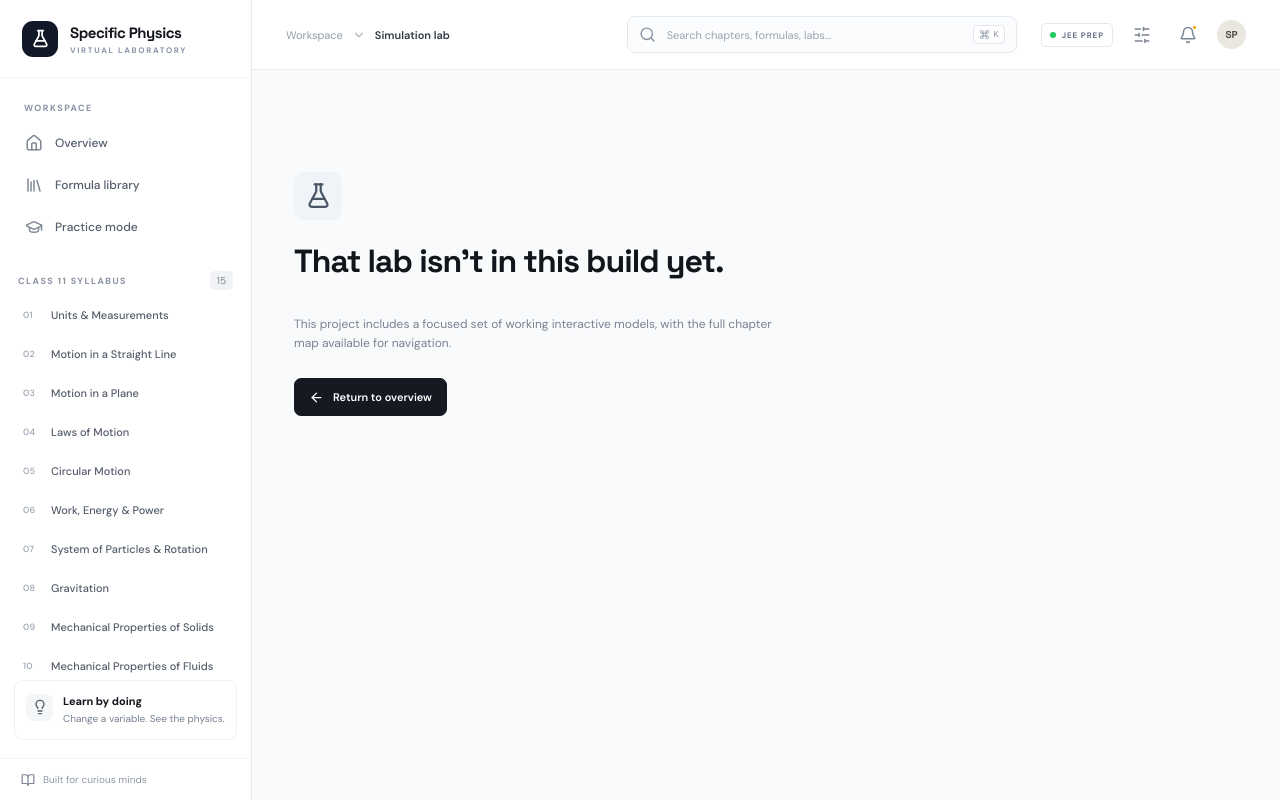
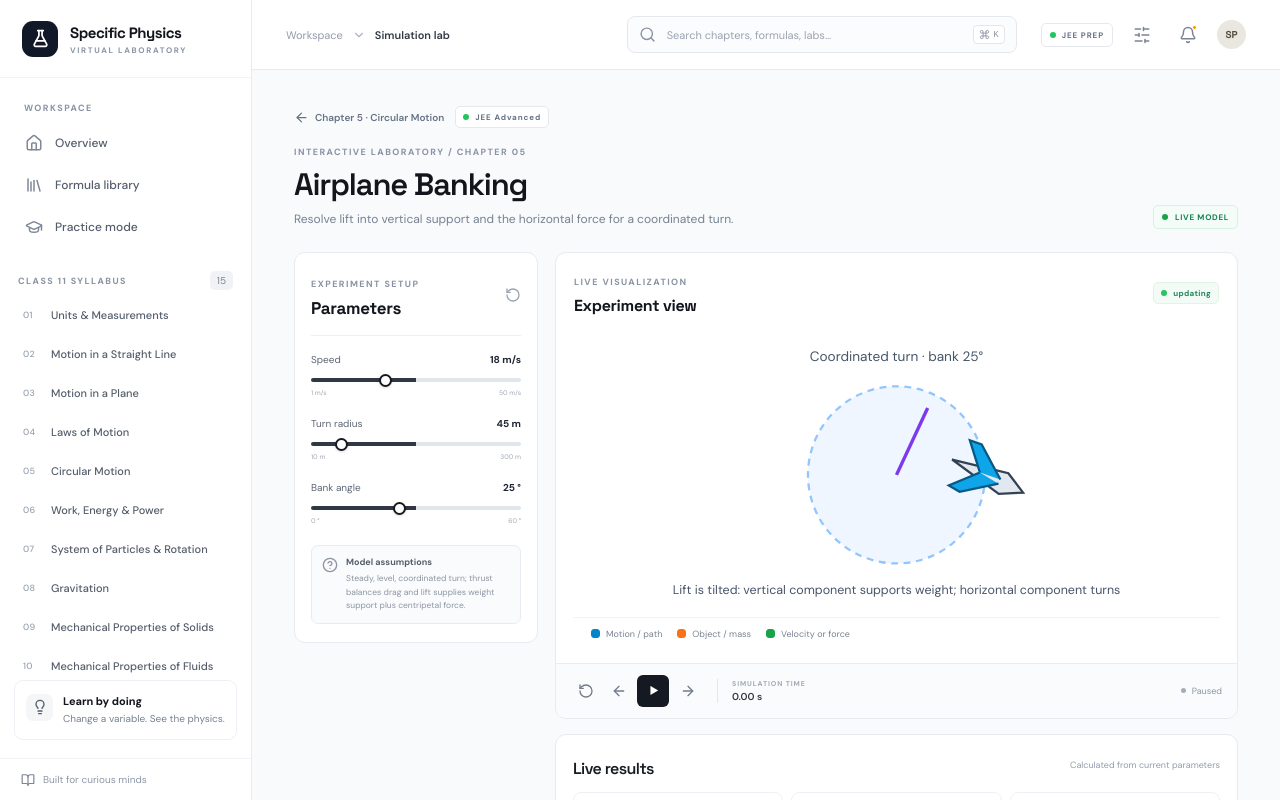
Before and after one commit to geetjainsafe-dev/Specific-Physics, a React (Vite) app in the folder specific-physics-project (1)/specific-physics-project/: page /simulation/airplane-banking in a window 1280 px wide. Shown: the top 800 px of the page. Built offline with nearby package versions, Linux system fonts and the light colour scheme.

Commit message:
Register new labs in simulation route resolver

```diff
--- a/specific-physics-project (1)/specific-physics-project/src/simulations/SimulationPage.tsx
+++ b/specific-physics-project (1)/specific-physics-project/src/simulations/SimulationPage.tsx
@@ -7,6 +7,7 @@ import { FluidsLab } from './labs/FluidsLab';
 import { FrictionLab } from './labs/FrictionLab';
 import { GravitationLab } from './labs/GravitationLab';
 import { KineticTheoryLab } from './labs/KineticTheoryLab';
+import { AirplaneBankingLab, CyclistLeaningLab, HorizontalProjectileLab, InclinedProjectileLab, ParticleCollisionLab, SpringForceLab, TrainBankingLab } from './labs/MechanicsExtrasLab';
 import { ProjectileLab } from './labs/ProjectileLab';
 import { RelativeMotionLab } from './labs/RelativeMotionLab';
 import { RiverBoatLab } from './labs/RiverBoatLab';
@@ -42,6 +43,13 @@ const labComponents: Record<string, () => JSX.Element> = {
   thermodynamics: ThermodynamicsLab,
   'kinetic-theory': KineticTheoryLab,
   waves: WavesLab,
+  'horizontal-projectile': HorizontalProjectileLab,
+  'inclined-projectile': InclinedProjectileLab,
+  'particle-collision': ParticleCollisionLab,
+  'spring-force': SpringForceLab,
+  'cyclist-leaning': CyclistLeaningLab,
+  'train-banking': TrainBankingLab,
+  'airplane-banking': AirplaneBankingLab,
 };
 
 export function SimulationPage() {
```
